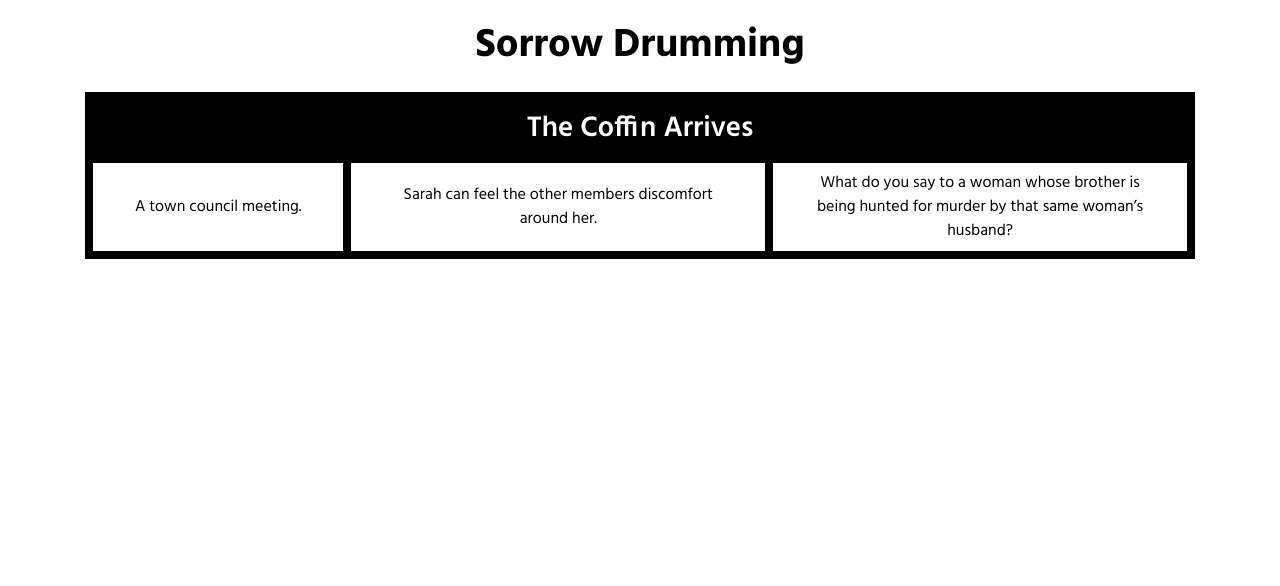
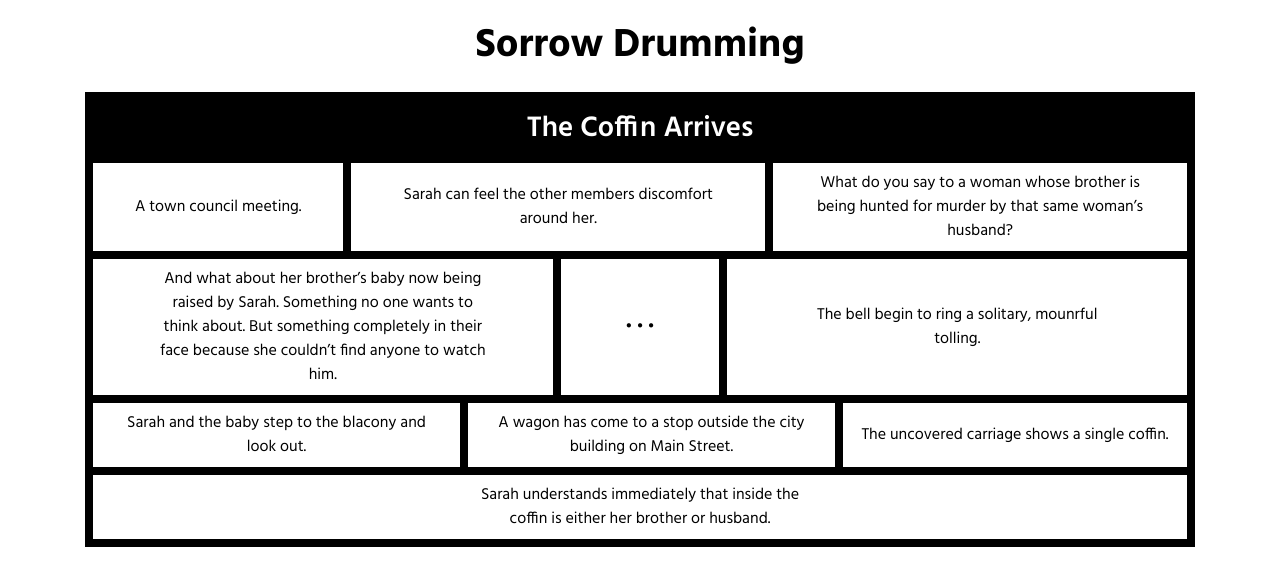
Before and after one commit to eriksecker/storyboarding, a React (Create React App) app: page / in a window 1280 px wide. Shown: the top 586 px of the page. Built offline with nearby package versions, Linux system fonts and the light colour scheme.

Commit message:
making ideas data-driven; moving full story layout to component

```diff
--- a/src/App.js
+++ b/src/App.js
@@ -3,22 +3,12 @@ import Container from 'react-bootstrap/Container'
 
 import 'styles/App.scss';
 
-import Story from 'components/Lib/Story';
-import Title from 'components/Lib/Title';
-import Scene from 'components/Lib/Scene';
-import Panel from 'components/Lib/Panel';
+import SampleStory from 'components/SampleStory';
 
 function App() {
   return (
     <Container className="App">
-			<Story>
-				<Title text="Sorrow Drumming" />
-				<Scene title="The Coffin Arrives">
-					<Panel text="A town council meeting." />
-					<Panel text="Sarah can feel the other members discomfort around her." />
-					<Panel text="What do you say to a woman whose brother is being hunted for murder by that same woman’s husband?" />
-				</Scene>
-			</Story>
+			<SampleStory />
     </Container>
   );
 }
--- /dev/null
+++ b/src/components/SampleStory.jsx
@@ -0,0 +1,30 @@
+import React from 'react';
+
+import ideas from 'data/ideas';
+
+import Story from 'components/Lib/Story';
+import Title from 'components/Lib/Title';
+import Scene from 'components/Lib/Scene';
+import Panel from 'components/Lib/Panel';
+
+const SampleStory = (props) => {
+	return (
+		<Story>
+			<Title text="Sorrow Drumming" />
+			<Scene title="The Coffin Arrives">
+				{ ideas.map( (idea) => {
+					const {
+						id,
+						content,
+					} = idea;
+
+					return (
+						<Panel key={ id } text={ content } />
+					)
+				})}
+			</Scene>
+		</Story>
+	);
+}
+
+export default SampleStory;
--- /dev/null
+++ b/src/data/ideas.js
@@ -0,0 +1,42 @@
+export default [
+	{
+		id: 1,
+		content: "A town council meeting.",
+	},
+	{
+		id: 2,
+		content: "Sarah can feel the other members discomfort around her.",
+	},
+	{
+		id: 3,
+		content: "What do you say to a woman whose brother is being hunted for murder by that same woman’s husband?",
+	},
+	{
+		id: 4,
+		content: "And what about her brother’s baby now being raised by Sarah. Something no one wants to think about. But something completely in their face because she couldn’t find anyone to watch him.",
+	},
+	{
+		id: 5,
+		content: "• • •",
+	},
+	{
+		id: 6,
+		content: "The bell begin to ring a solitary, mounrful tolling.",
+	},
+	{
+		id: 7,
+		content: "Sarah and the baby step to the blacony and look out.",
+	},
+	{
+		id: 8,
+		content: "A wagon has come to a stop outside the city building on Main Street.",
+	},
+	{
+		id: 9,
+		content: "The uncovered carriage shows a single coffin.",
+	},
+	{
+		id: 10,
+		content: "Sarah understands immediately that inside the coffin is either her brother or husband.",
+	},
+];
```
